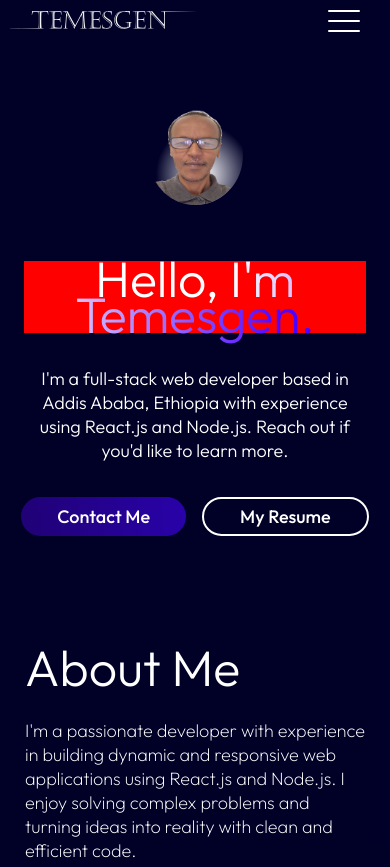
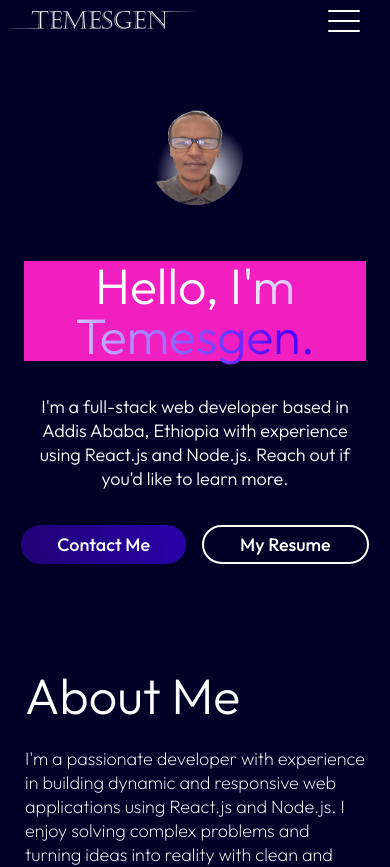
Before and after one commit to Temesgen123/temsgnportfolio, a React (Vite) app: page / in a window 390 px wide. Shown: the top 867 px of the page. Built offline with nearby package versions, Linux system fonts and the light colour scheme.

Commit message:
edited hero section layout

```diff
--- a/src/Components/Hero/Hero.css
+++ b/src/Components/Hero/Hero.css
@@ -76,7 +76,8 @@
     margin-top: 32px;
     width: 90%;
     font-size: 50px;
-    background: red;
+    line-height: 50px;
+    background: rgb(241, 30, 192);
   }
   .hero p {
     width: 90%;
```
